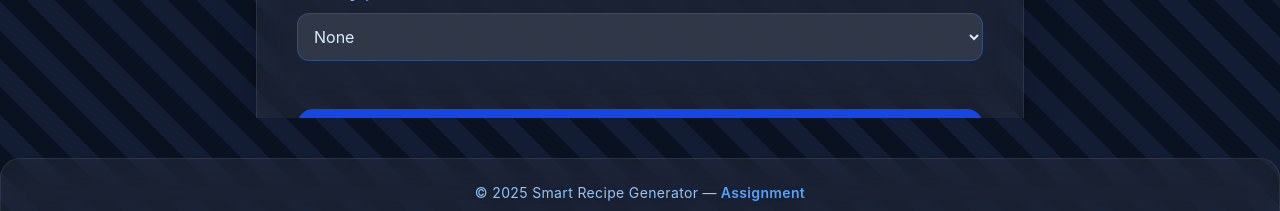
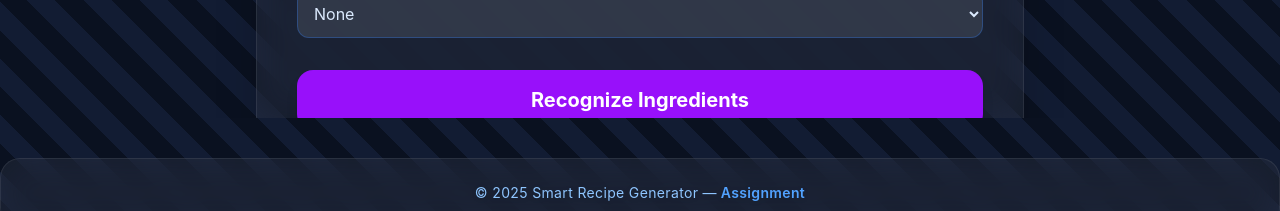
Before and after one commit to abhiv1289/Smart-Recipe-Generator---Unthinkable-Solutions, a React (Vite) app in the folder frontend/: page /input in a window 1280 px wide. Shown: the part 572-783 px from the top of the page. Built offline with nearby package versions, Linux system fonts and the light colour scheme; no server answers.

Commit message:
feat: Add recipe generation functionality and update button styles

```diff
--- a/frontend/src/components/IngredientInput.jsx
+++ b/frontend/src/components/IngredientInput.jsx
@@ -69,6 +69,35 @@
     } catch (err) {
       console.error(err);
       alert("Recognition failed.");
+    } finally {
+      setLoading(false);
+    }
+  }
+
+  // Generate Recipes Only (without recognition)
+  async function handleGenerate() {
+    setLoading(true);
+
+    try {
+      const recipeRes = await fetch(`${API_BASE}/recipes`, {
+        method: "POST",
+        headers: { "Content-Type": "application/json" },
+        body: JSON.stringify({
+          ingredients: [
+            ...images.map((img) => img.detected).filter(Boolean),
+            ...textIngredients.filter(Boolean),
+          ],
+          diet,
+        }),
+      });
+
+      const recipeData = await recipeRes.json();
+      setRecipes(recipeData.recipes);
+
+      navigate("/recipes");
+    } catch (err) {
+      console.error(err);
+      alert("Recipe generation failed.");
     } finally {
       setLoading(false);
     }
@@ -237,11 +266,29 @@
           </select>
         </div>
 
-        {/* Submit Button */}
+        {/* Buttons Section */}
+        <div className="flex flex-col gap-4 mt-6">
+          {/* Recognize Button */}
           <button
             onClick={handleRecognize}
             className={`
-            mt-4 w-full py-4 text-xl font-bold rounded-2xl shadow-lg
+      w-full py-4 text-xl font-bold rounded-2xl shadow-lg
+      transition-transform hover:scale-[1.03]
+      ${
+        isDark
+          ? "bg-purple-600 hover:bg-purple-700 text-white"
+          : "bg-purple-500 hover:bg-purple-600 text-white"
+      }
+    `}
+          >
+            Recognize Ingredients
+          </button>
+
+          {/* Generate Recipes Button */}
+          <button
+            onClick={handleGenerate}
+            className={`
+      w-full py-4 text-xl font-bold rounded-2xl shadow-lg
       transition-transform hover:scale-[1.03]
       ${
         isDark
@@ -250,8 +297,9 @@
       }
     `}
           >
-          Recognize & Suggest Recipes
+            Generate Recipes
           </button>
+        </div>
       </div>
     </div>
   );
```
Lines whose indentation alone changed are shown as unchanged.
